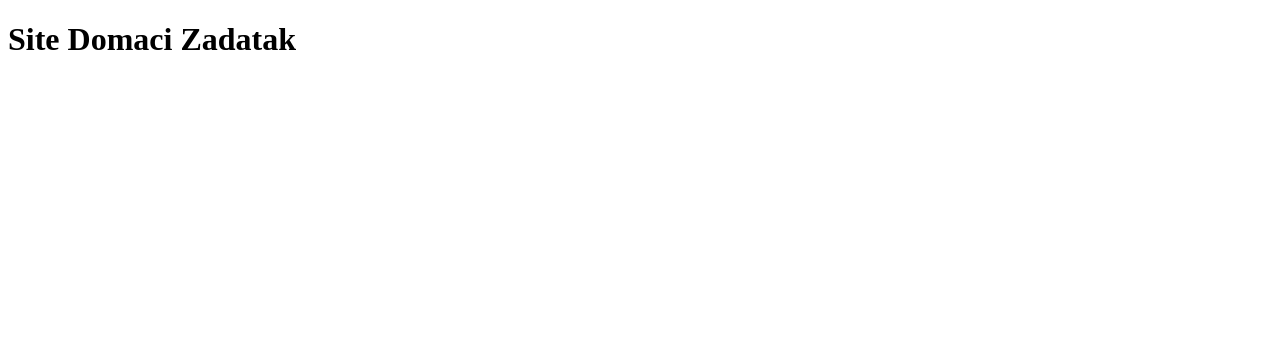
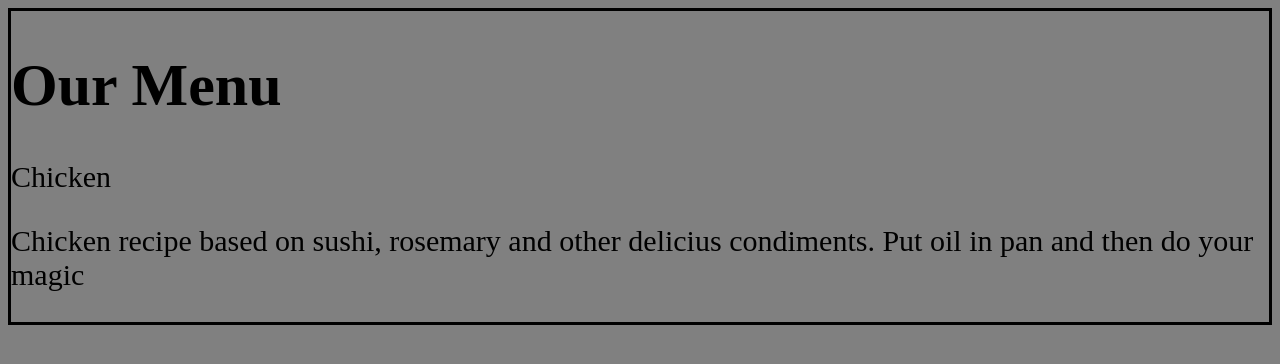
Before and after one commit to balzakur/module2-solution, a plain HTML site: page site/index.html in a window 1280 px wide. Drawn offline with Linux system fonts and the light colour scheme; files that its build step writes are made by us from their sources.

Commit message:
pocetak ucenja

```diff
--- /dev/null
+++ b/site/css/styles.css
@@ -0,0 +1,5 @@
+body {
+background-color: gray;
+border: 3px solid;
+font-size: 30px;
+}
--- a/site/index.html
+++ b/site/index.html
@@ -4,8 +4,16 @@
     <meta charset="UTF-8">
     <meta name="viewport" content="width=device-width, initial-scale=1.0">
     <title>Zadatak Site</title>
+    <link rel="stylesheet" href="styles.css">
+    <style>
+
+    </style>
 </head>
 <body>
-    <h1>Site Domaci Zadatak</h1>
+    <h1>Our Menu</h1>
+    <div>Chicken
+        <p>Chicken recipe based on sushi, rosemary and other delicius condiments.
+        Put oil in pan and then do your magic
+        </p></div>
 </body>
 </html>
```
Also changed, not shown: site/styles.css (deleted), 2 other files.
